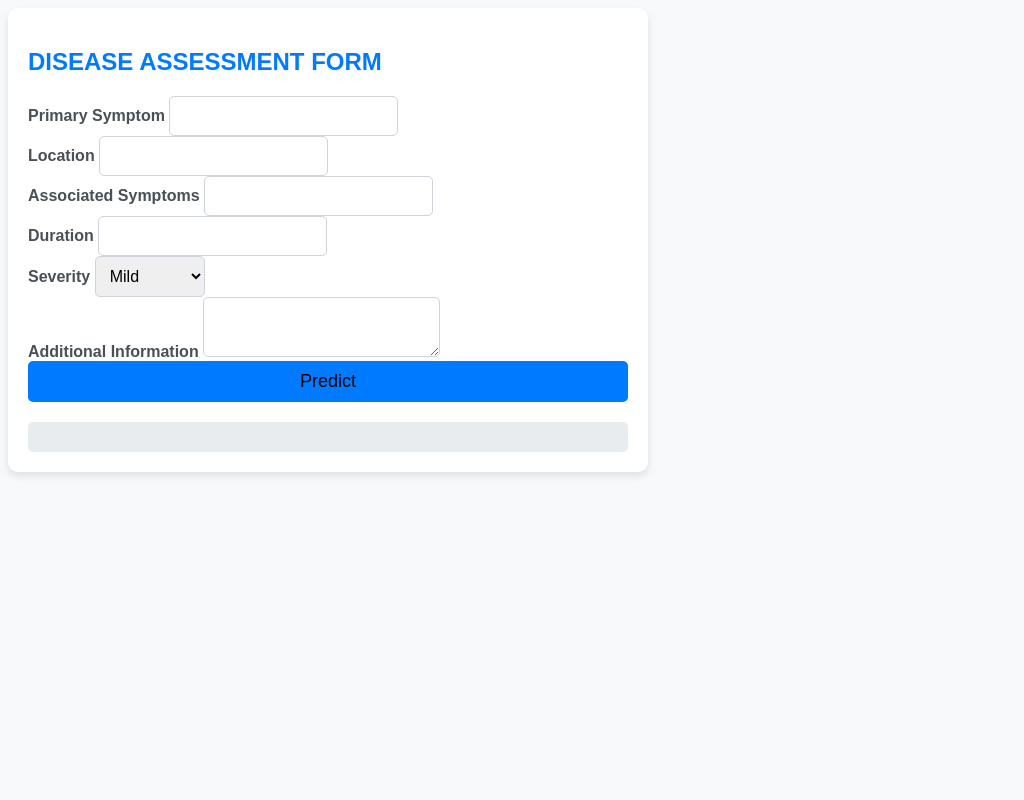
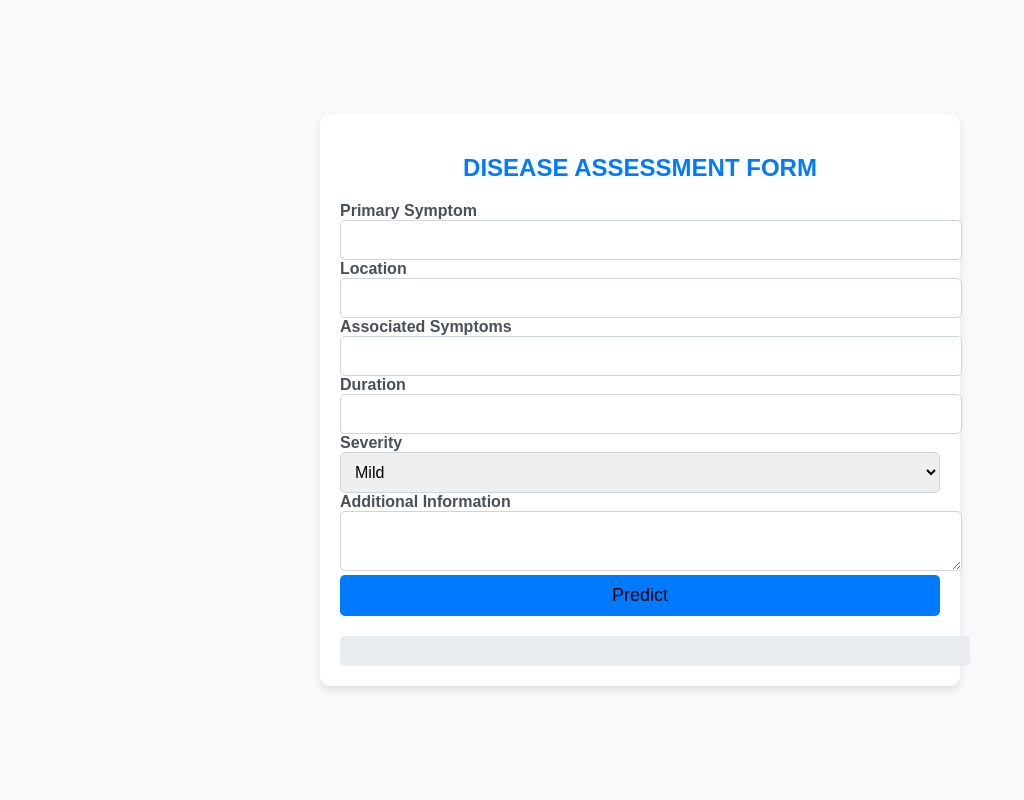
Before and after one commit to Code0ut/Skinalyze, a Flask app: page /chatbot_form in a window 1280 px wide. Shown: the whole page, without its empty margins (0-1024 px from the left). Run offline with Flask 3, Linux system fonts and the light colour scheme.

Commit message:
Improving Design of Disease Assessment Form

```diff
--- a/templates/chatbot.html
+++ b/templates/chatbot.html
@@ -8,14 +8,21 @@
         body {
     background-color: #f8f9fa;
     font-family: Arial, sans-serif;
+    display: flex;
+    justify-content: center;
+    align-items: center;
+    height: 100vh;
+    margin: 0;
 }
 
 .container {
+    width: 100%;
     max-width: 600px;
     background: white;
     padding: 20px;
     border-radius: 10px;
     box-shadow: 0 4px 8px rgba(0, 0, 0, 0.1);
+    text-align: center;
 }
 
 h2 {
@@ -28,6 +35,8 @@ h2 {
 .form-label {
     font-weight: bold;
     color: #495057;
+    text-align: left;
+    display: block;
 }
 
 .form-control {
@@ -35,6 +44,7 @@ h2 {
     border: 1px solid #ced4da;
     padding: 10px;
     font-size: 16px;
+    width: 100%;
 }
 
 textarea.form-control {
@@ -62,7 +72,9 @@ textarea.form-control {
     font-size: 16px;
     text-align: center;
     margin-top: 20px;
+    width: 100%;
 }
+
 
     </style>
 </head>
```
